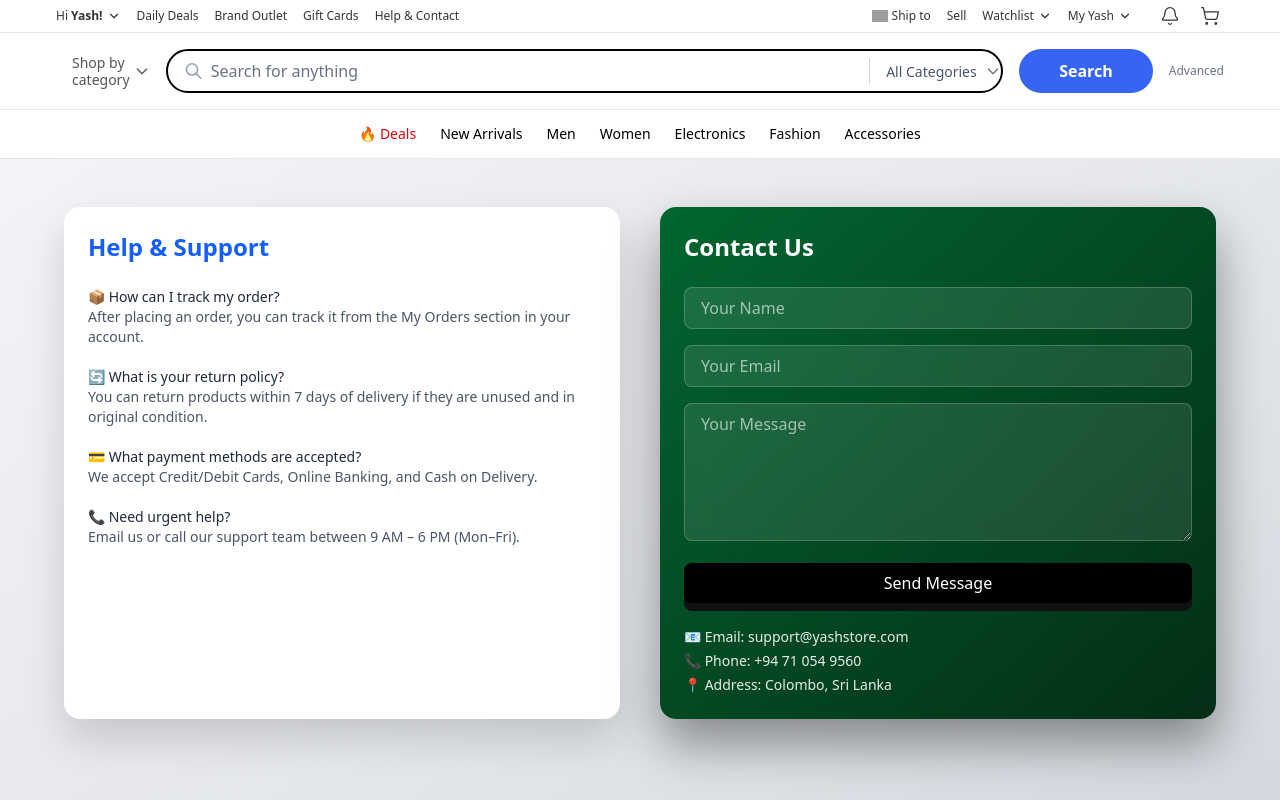
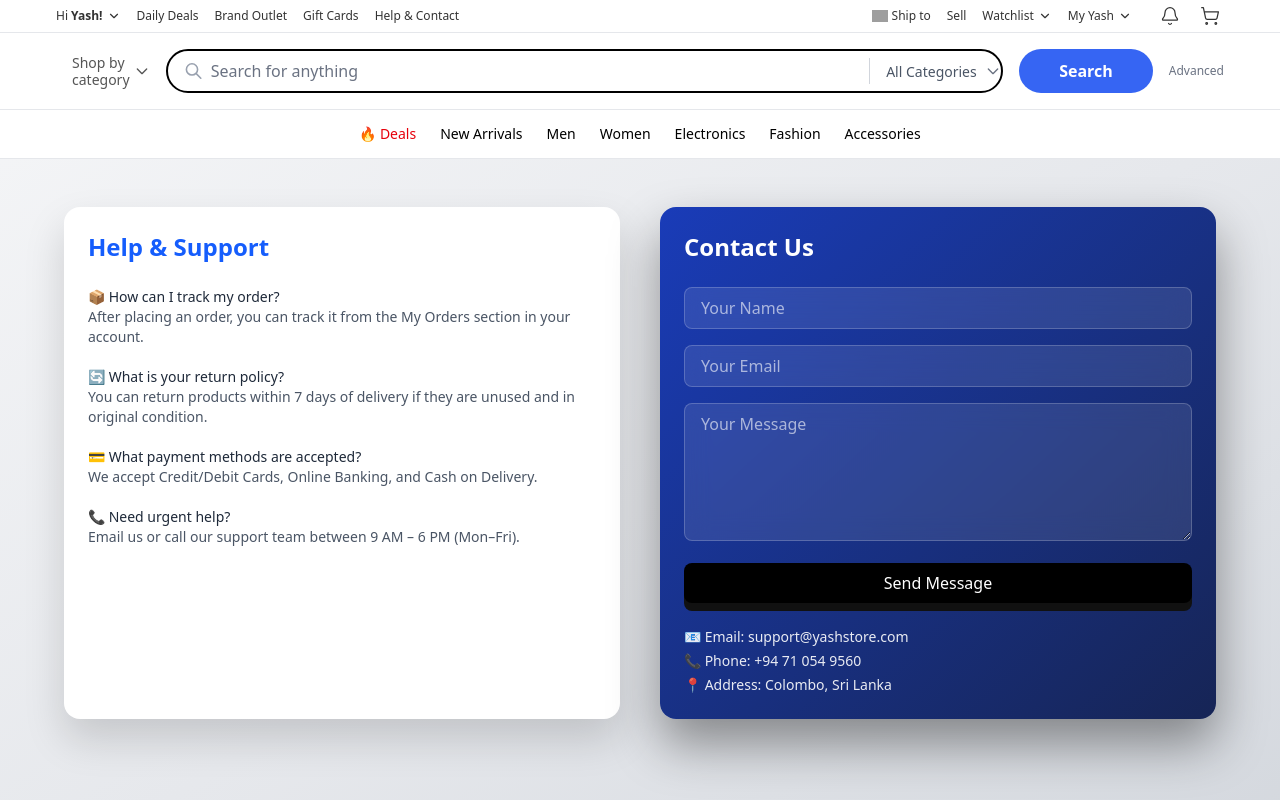
Before and after one commit to yasarahasini/Ecommerce-website, a Next.js app in the folder frontend/: page /help in a window 1280 px wide. Shown: the top 800 px of the page. Built offline with nearby package versions, Linux system fonts and the light colour scheme; grey boxes are pictures that could not be loaded.

Commit message:
update checkout page

```diff
--- a/frontend/app/(user)/help/page.tsx
+++ b/frontend/app/(user)/help/page.tsx
@@ -61,7 +61,7 @@ const HelpContactPage: React.FC = () => {
 
         {/* ================= Contact Us ================= */}
         <div
-          className="bg-gradient-to-br from-green-800 to-green-950 text-white rounded-2xl p-6
+          className="bg-gradient-to-br from-blue-800 to-blue-950 text-white rounded-2xl p-6
           shadow-[0_25px_50px_rgba(0,0,0,0.4)]
           transform transition-all duration-300
           hover:-translate-y-2 hover:rotate-[-0.5deg] hover:shadow-[0_35px_70px_rgba(0,0,0,0.55)]"
```
